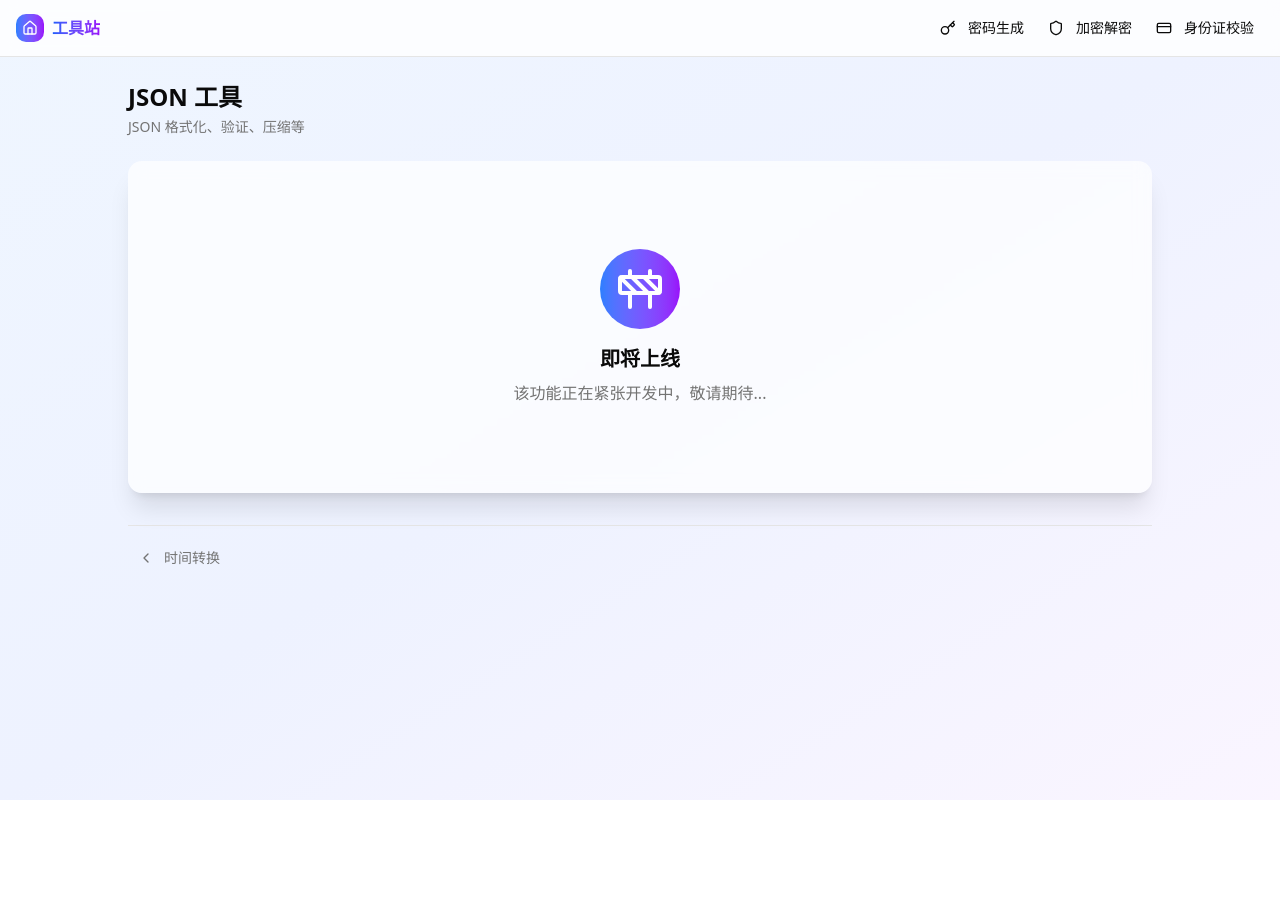
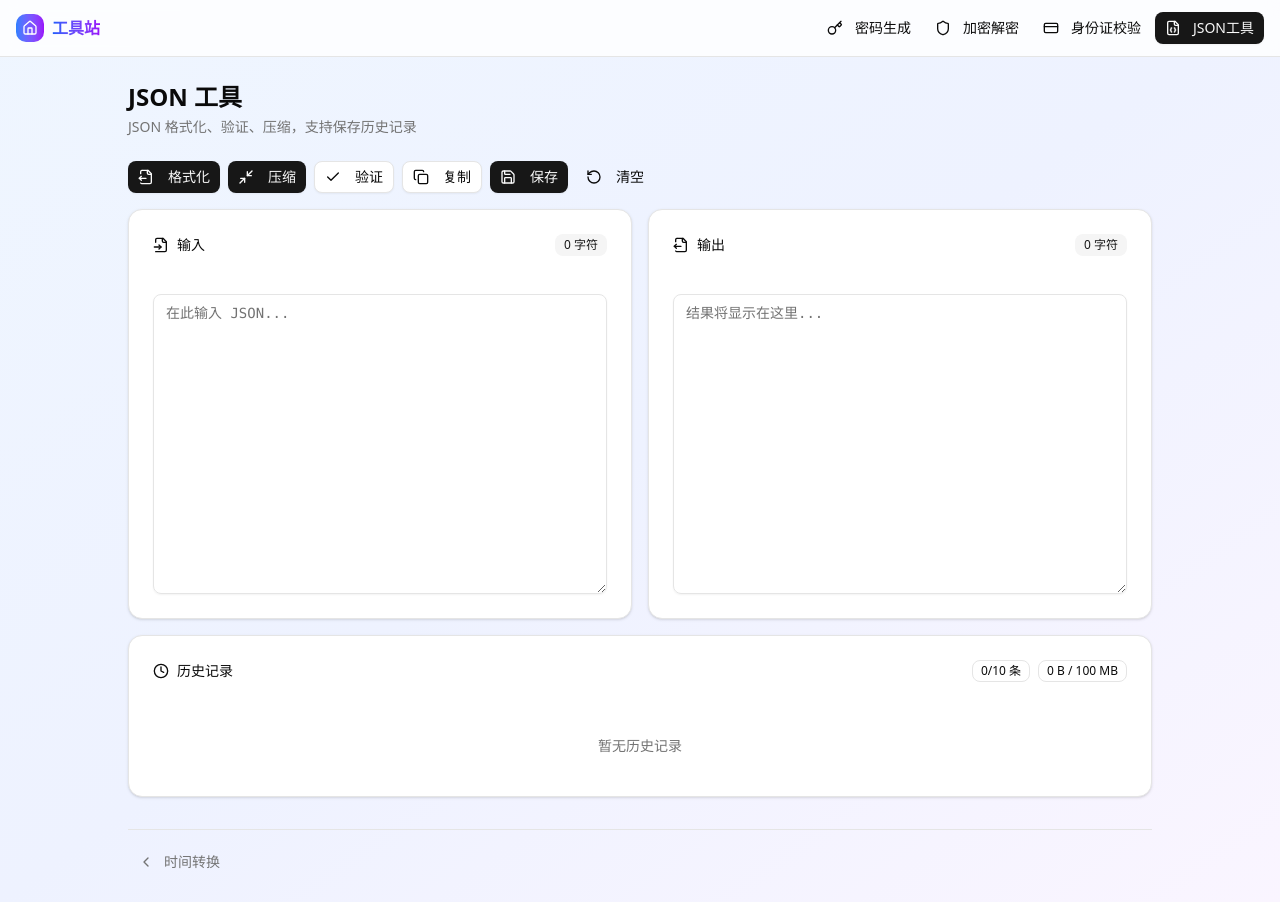
Before and after one commit to luojiego/tools-set, a React (Vite) app: page /tools/json in a window 1280 px wide. Before the commit the page ends 800 px from the top, so only its background shows below. Built offline with nearby package versions, Linux system fonts and the light colour scheme.

Commit message:
feat: 实现 JSON 工具页面，支持格式化、压缩、验证和历史记录保存

```diff
--- a/src/App.jsx
+++ b/src/App.jsx
@@ -3,7 +3,8 @@ import Home from './pages/Home'
 import PasswordPage from './pages/PasswordPage'
 import CryptoPage from './pages/CryptoPage'
 import IdPage from './pages/IdPage'
-import { IpPage, TimePage, JsonPage } from './pages/ComingSoon'
+import JsonPage from './pages/JsonPage'
+import { IpPage, TimePage } from './pages/ComingSoon'
 
 function App() {
   return (
--- a/src/components/ToolPage.jsx
+++ b/src/components/ToolPage.jsx
@@ -18,7 +18,7 @@ const tools = [
   { id: 'id', title: '身份证校验', icon: CreditCard, href: '/tools/id' },
   { id: 'ip', title: 'IP查询', icon: Globe, href: '/tools/ip', disabled: true },
   { id: 'time', title: '时间转换', icon: Clock, href: '/tools/time', disabled: true },
-  { id: 'json', title: 'JSON工具', icon: FileJson, href: '/tools/json', disabled: true }
+  { id: 'json', title: 'JSON工具', icon: FileJson, href: '/tools/json' }
 ]
 
 const ToolPage = ({ children, title, description }) => {
--- /dev/null
+++ b/src/pages/JsonPage.jsx
@@ -0,0 +1,312 @@
+import { useState, useEffect } from 'react'
+import { Button } from '@/components/ui/button.jsx'
+import { Textarea } from '@/components/ui/textarea.jsx'
+import { Card, CardContent, CardHeader, CardTitle } from '@/components/ui/card.jsx'
+import { Badge } from '@/components/ui/badge.jsx'
+import { ScrollArea } from '@/components/ui/scroll-area.jsx'
+import { Alert, AlertDescription } from '@/components/ui/alert.jsx'
+import ToolPage from '@/components/ToolPage'
+import {
+  FileJson,
+  Save,
+  Trash2,
+  Copy,
+  Check,
+  AlertCircle,
+  Clock,
+  FileOutput,
+  FileInput,
+  Minimize2,
+  RotateCcw
+} from 'lucide-react'
+
+const STORAGE_KEY = 'json_tool_history'
+const MAX_SIZE = 100 * 1024 * 1024
+const MAX_ITEMS = 10
+
+const formatBytes = (bytes) => {
+  if (bytes === 0) return '0 B'
+  const k = 1024
+  const sizes = ['B', 'KB', 'MB', 'GB']
+  const i = Math.floor(Math.log(bytes) / Math.log(k))
+  return parseFloat((bytes / Math.pow(k, i)).toFixed(2)) + ' ' + sizes[i]
+}
+
+const JsonPage = () => {
+  const [input, setInput] = useState('')
+  const [output, setOutput] = useState('')
+  const [error, setError] = useState('')
+  const [history, setHistory] = useState([])
+  const [copied, setCopied] = useState(false)
+  const [activeTab, setActiveTab] = useState('input')
+
+  useEffect(() => {
+    const saved = localStorage.getItem(STORAGE_KEY)
+    if (saved) {
+      try {
+        setHistory(JSON.parse(saved))
+      } catch (e) {
+        console.error('Failed to load history:', e)
+      }
+    }
+  }, [])
+
+  const saveToHistory = (content) => {
+    const contentSize = new Blob([content]).size
+
+    if (contentSize > MAX_SIZE) {
+      setError(`内容大小 ${formatBytes(contentSize)} 超过限制 ${formatBytes(MAX_SIZE)}`)
+      return false
+    }
+
+    let newHistory = [...history]
+    if (newHistory.length >= MAX_ITEMS) {
+      newHistory = newHistory.slice(1)
+    }
+
+    newHistory.push({
+      id: Date.now(),
+      content,
+      timestamp: new Date().toISOString(),
+      size: contentSize
+    })
+
+    setHistory(newHistory)
+    localStorage.setItem(STORAGE_KEY, JSON.stringify(newHistory))
+    return true
+  }
+
+  const handleFormat = () => {
+    try {
+      const parsed = JSON.parse(input)
+      const formatted = JSON.stringify(parsed, null, 2)
+      setOutput(formatted)
+      setError('')
+      setActiveTab('output')
+    } catch (e) {
+      setError('JSON 格式错误: ' + e.message)
+    }
+  }
+
+  const handleCompress = () => {
+    try {
+      const parsed = JSON.parse(input)
+      const compressed = JSON.stringify(parsed)
+      setOutput(compressed)
+      setError('')
+      setActiveTab('output')
+    } catch (e) {
+      setError('JSON 格式错误: ' + e.message)
+    }
+  }
+
+  const handleValidate = () => {
+    try {
+      JSON.parse(input)
+      setOutput('Valid JSON')
+      setError('')
+    } catch (e) {
+      setError('JSON 格式错误: ' + e.message)
+    }
+  }
+
+  const handleSave = () => {
+    const content = activeTab === 'output' ? output : input
+    if (!content.trim()) {
+      setError('没有可保存的内容')
+      return
+    }
+
+    const success = saveToHistory(content)
+    if (success) {
+      setError('')
+    }
+  }
+
+  const handleCopy = async () => {
+    const content = activeTab === 'output' ? output : input
+    await navigator.clipboard.writeText(content)
+    setCopied(true)
+    setTimeout(() => setCopied(false), 2000)
+  }
+
+  const handleLoadFromHistory = (item) => {
+    setInput(item.content)
+    setOutput(item.content)
+    setActiveTab('input')
+    setError('')
+  }
+
+  const handleDeleteHistory = (id) => {
+    const newHistory = history.filter(item => item.id !== id)
+    setHistory(newHistory)
+    localStorage.setItem(STORAGE_KEY, JSON.stringify(newHistory))
+  }
+
+  const handleClearHistory = () => {
+    setHistory([])
+    localStorage.removeItem(STORAGE_KEY)
+  }
+
+  const handleClear = () => {
+    setInput('')
+    setOutput('')
+    setError('')
+  }
+
+  const totalSize = history.reduce((acc, item) => acc + item.size, 0)
+
+  return (
+    <ToolPage title="JSON 工具" description="JSON 格式化、验证、压缩，支持保存历史记录">
+      <div className="space-y-4">
+        {/* 操作按钮 */}
+        <div className="flex flex-wrap gap-2">
+          <Button onClick={handleFormat} variant="default" size="sm">
+            <FileOutput className="h-4 w-4 mr-2" />
+            格式化
+          </Button>
+          <Button onClick={handleCompress} variant="default" size="sm">
+            <Minimize2 className="h-4 w-4 mr-2" />
+            压缩
+          </Button>
+          <Button onClick={handleValidate} variant="outline" size="sm">
+            <Check className="h-4 w-4 mr-2" />
+            验证
+          </Button>
+          <Button onClick={handleCopy} variant="outline" size="sm">
+            {copied ? <Check className="h-4 w-4 mr-2" /> : <Copy className="h-4 w-4 mr-2" />}
+            {copied ? '已复制' : '复制'}
+          </Button>
+          <Button onClick={handleSave} variant="default" size="sm">
+            <Save className="h-4 w-4 mr-2" />
+            保存
+          </Button>
+          <Button onClick={handleClear} variant="ghost" size="sm">
+            <RotateCcw className="h-4 w-4 mr-2" />
+            清空
+          </Button>
+        </div>
+
+        {/* 错误提示 */}
+        {error && (
+          <Alert variant="destructive">
+            <AlertCircle className="h-4 w-4" />
+            <AlertDescription>{error}</AlertDescription>
+          </Alert>
+        )}
+
+        {/* 输入输出区域 */}
+        <div className="grid grid-cols-1 md:grid-cols-2 gap-4">
+          <Card>
+            <CardHeader className="pb-2">
+              <CardTitle className="text-sm font-medium flex items-center justify-between">
+                <span className="flex items-center">
+                  <FileInput className="h-4 w-4 mr-2" />
+                  输入
+                </span>
+                <Badge variant="secondary">{input.length} 字符</Badge>
+              </CardTitle>
+            </CardHeader>
+            <CardContent>
+              <Textarea
+                value={input}
+                onChange={(e) => setInput(e.target.value)}
+                placeholder="在此输入 JSON..."
+                className="min-h-[300px] font-mono text-sm"
+              />
+            </CardContent>
+          </Card>
+
+          <Card>
+            <CardHeader className="pb-2">
+              <CardTitle className="text-sm font-medium flex items-center justify-between">
+                <span className="flex items-center">
+                  <FileOutput className="h-4 w-4 mr-2" />
+                  输出
+                </span>
+                <Badge variant="secondary">{output.length} 字符</Badge>
+              </CardTitle>
+            </CardHeader>
+            <CardContent>
+              <Textarea
+                value={output}
+                onChange={(e) => setOutput(e.target.value)}
+                placeholder="结果将显示在这里..."
+                className="min-h-[300px] font-mono text-sm"
+                readOnly={false}
+              />
+            </CardContent>
+          </Card>
+        </div>
+
+        {/* 历史记录 */}
+        <Card>
+          <CardHeader className="pb-2">
+            <CardTitle className="text-sm font-medium flex items-center justify-between">
+              <span className="flex items-center">
+                <Clock className="h-4 w-4 mr-2" />
+                历史记录
+              </span>
+              <div className="flex items-center gap-2">
+                <Badge variant="outline">
+                  {history.length}/{MAX_ITEMS} 条
+                </Badge>
+                <Badge variant="outline">
+                  {formatBytes(totalSize)} / {formatBytes(MAX_SIZE)}
+                </Badge>
+                {history.length > 0 && (
+                  <Button variant="ghost" size="sm" onClick={handleClearHistory}>
+                    <Trash2 className="h-4 w-4" />
+                  </Button>
+                )}
+              </div>
+            </CardTitle>
+          </CardHeader>
+          <CardContent>
+            {history.length === 0 ? (
+              <p className="text-muted-foreground text-sm text-center py-4">
+                暂无历史记录
+              </p>
+            ) : (
+              <ScrollArea className="h-[200px]">
+                <div className="space-y-2">
+                  {history.map((item) => (
+                    <div
+                      key={item.id}
+                      className="flex items-center justify-between p-2 rounded-lg border bg-card hover:bg-accent/50 transition-colors"
+                    >
+                      <button
+                        onClick={() => handleLoadFromHistory(item)}
+                        className="flex-1 text-left"
+                      >
+                        <div className="text-xs text-muted-foreground">
+                          {new Date(item.timestamp).toLocaleString('zh-CN')}
+                        </div>
+                        <div className="text-sm font-mono truncate max-w-md">
+                          {item.content.slice(0, 100)}
+                          {item.content.length > 100 ? '...' : ''}
+                        </div>
+                        <div className="text-xs text-muted-foreground mt-1">
+                          {formatBytes(item.size)}
+                        </div>
+                      </button>
+                      <Button
+                        variant="ghost"
+                        size="icon"
+                        onClick={() => handleDeleteHistory(item.id)}
+                      >
+                        <Trash2 className="h-4 w-4" />
+                      </Button>
+                    </div>
+                  ))}
+                </div>
+              </ScrollArea>
+            )}
+          </CardContent>
+        </Card>
+      </div>
+    </ToolPage>
+  )
+}
+
+export default JsonPage
```
Also changed, not shown: 4 other files (tests, documents, lock files or other folders).
